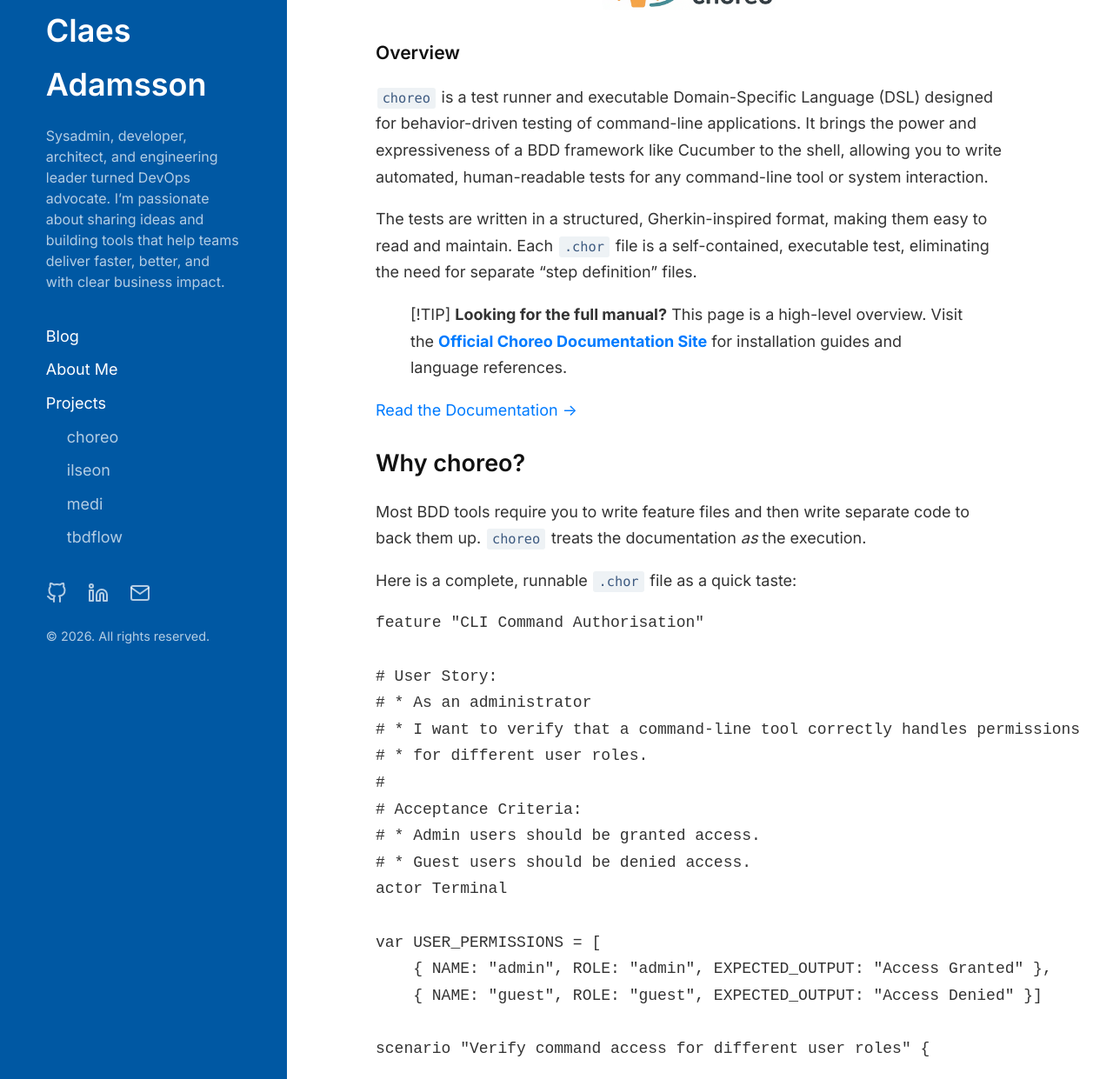
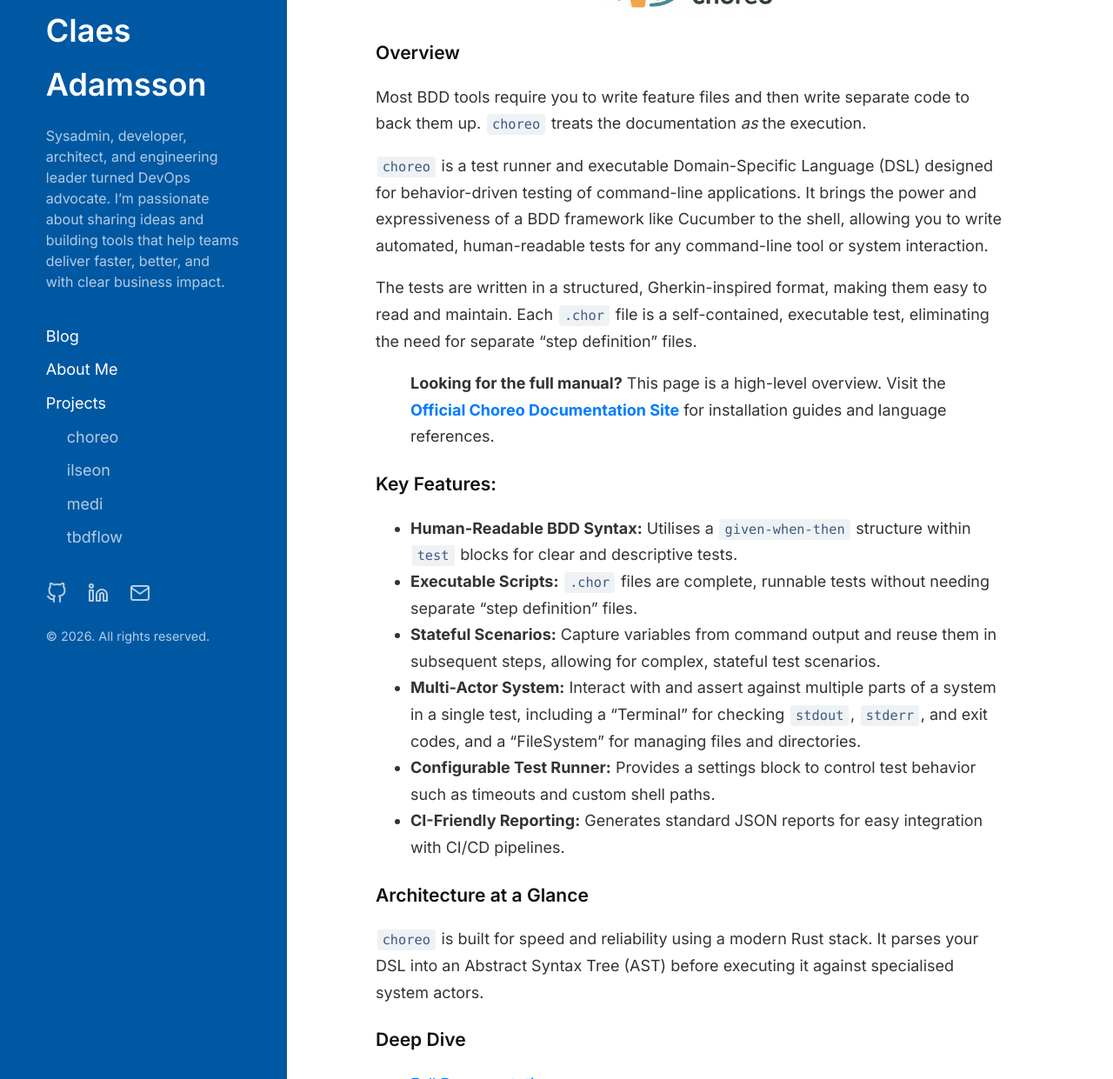
Before and after one commit to cladam/cladam.github.io, a Jekyll site: the page built from _projects/choreo.md, in a window 1280 px wide and 1400 px high, scrolled down 216 px, cut to the strip 159-1400 px from the top of the window. Shown: the whole strip at 87% size. Built offline with Jekyll 4.4.1, drawn with Linux system fonts in a browser that asks for light colours; some of the changed text lies outside the part shown.

Commit message:
fix: update formatting and text

````diff
--- a/_projects/choreo.md
+++ b/_projects/choreo.md
@@ -11,60 +11,13 @@
 
 ### Overview
 
+Most BDD tools require you to write feature files and then write separate code to back them up. `choreo` treats the documentation *as* the execution.
+
 `choreo` is a test runner and executable Domain-Specific Language (DSL) designed for behavior-driven testing of command-line applications. It brings the power and expressiveness of a BDD framework like Cucumber to the shell, allowing you to write automated, human-readable tests for any command-line tool or system interaction.
 
 The tests are written in a structured, Gherkin-inspired format, making them easy to read and maintain. Each `.chor` file is a self-contained, executable test, eliminating the need for separate "step definition" files.
 
-> [!TIP]
 > **Looking for the full manual?** This page is a high-level overview. Visit the [**Official Choreo Documentation Site**](https://cladam.github.io/choreo/) for installation guides and language references.
-
-<a href="https://cladam.github.io/choreo/" class="doc-button">Read the Documentation →</a>
-
-## Why choreo?
-
-Most BDD tools require you to write feature files and then write separate code to back them up. `choreo` treats the documentation *as* the execution.
-
-Here is a complete, runnable `.chor` file as a quick taste:
-
-```choreo
-feature "CLI Command Authorisation"
-
-# User Story:
-# * As an administrator
-# * I want to verify that a command-line tool correctly handles permissions
-# * for different user roles.
-#
-# Acceptance Criteria:
-# * Admin users should be granted access.
-# * Guest users should be denied access.
-actor Terminal
-
-var USER_PERMISSIONS = [
-    { NAME: "admin", ROLE: "admin", EXPECTED_OUTPUT: "Access Granted" },
-    { NAME: "guest", ROLE: "guest", EXPECTED_OUTPUT: "Access Denied" }]
-
-scenario "Verify command access for different user roles" {
-
-    # The `foreach` loop iterates over the array of examples.
-    # On each iteration, the 'user' variable will be one of the objects.
-    foreach user in ${USER_PERMISSIONS} {
-
-        # The test name and description are now dynamic, using dot notation
-        # to access the properties of the 'user' object.
-        test "CheckPermissionsFor_${user.NAME}" "it correctly checks permissions for user '${user.NAME}'" {
-            given:
-                Test can_start
-            when:
-                # The values from the current row are substituted into the CLI command.
-                Terminal run "$(pwd)/auth-cli check --user ${user.NAME} --role ${user.ROLE}"
-            then:
-                Terminal last_command succeeded
-                # The expected output is also substituted from the data table.
-                Terminal output_contains "${user.EXPECTED_OUTPUT}"
-        }
-    }
-}
-```
 
 ### Key Features:
 
@@ -75,10 +28,10 @@
 * **Configurable Test Runner:** Provides a settings block to control test behavior such as timeouts and custom shell paths.
 * **CI-Friendly Reporting:** Generates standard JSON reports for easy integration with CI/CD pipelines.
 
-## Architecture at a Glance
+### Architecture at a Glance
 `choreo` is built for speed and reliability using a modern Rust stack. It parses your DSL into an Abstract Syntax Tree (AST) before executing it against specialised system actors.
 
-## Deep Dive
+### Deep Dive
 
 - [Full Documentation](https://cladam.github.io/choreo)
 - [GitHub Repository](https://github.com/cladam/choreo)
````
